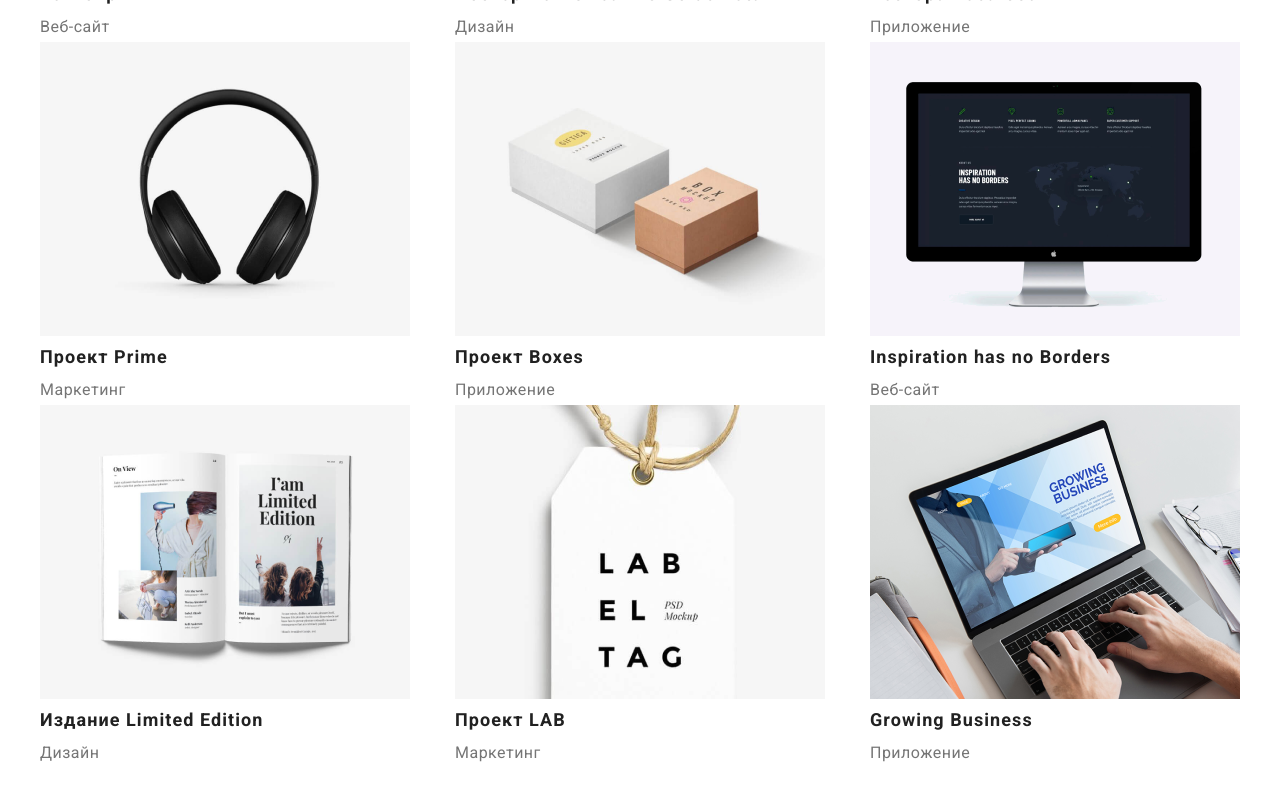
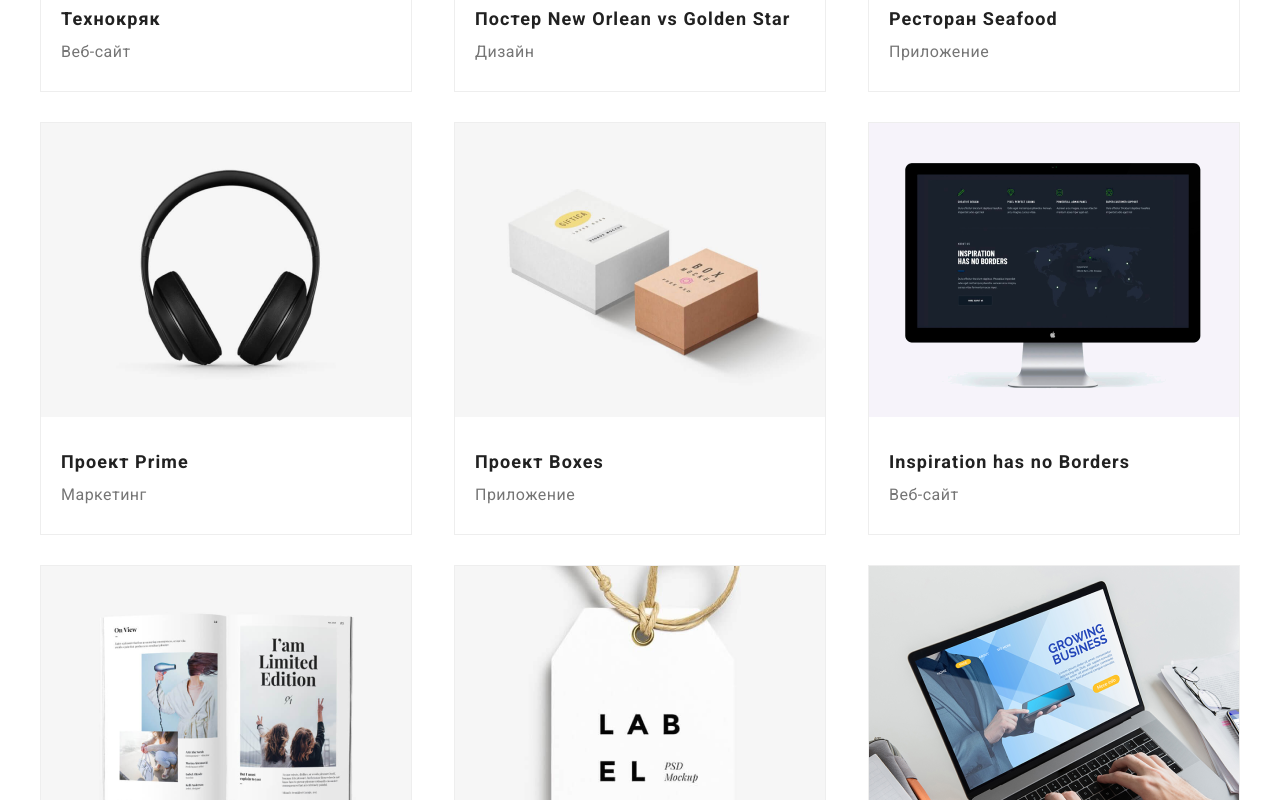
Before and after one commit to Igrillio/Igrillio-goit-markup-hw-03, a plain HTML site: page portfolio.html in a window 1280 px wide. Shown: the part 580-1380 px from the top of the page. Drawn offline with Linux system fonts and the light colour scheme.

Commit message:
все, теперь точно доделал )

```diff
--- a/css/styles.css
+++ b/css/styles.css
@@ -159,10 +159,7 @@ letter-spacing: 0.03em;
 color: #212121;
 margin-bottom: 50px;
 }
-.our-team-section {
-background: #F5F4FA;
-padding: 94px 0;
-}
+
 .name-person {
 font-family: 'Roboto';
 font-weight: 500;
@@ -187,9 +184,9 @@ color: #757575;
     display: flex;
     justify-content: space-between;
 }
-.fff {
+/* .fff {
     max-width: 270px;
-}
+} */
 .special {
     padding: 94px 0;
 }
@@ -204,6 +201,10 @@ color: #757575;
 
 
 /* OUR COMAND */
+.our-team-section {
+    background: #F5F4FA;
+    padding: 94px 0;
+    }
 
 .our-team-list {
     display: flex;
@@ -271,7 +272,7 @@ color: rgba(255, 255, 255, 0.6);
 .filters-button-list {
     display: flex;
     justify-content: center;
-    margin-bottom: 50px;
+    margin-bottom: 20px;
 
 }
 .filters-button:hover{
@@ -318,10 +319,19 @@ color: #757575;
     padding: 94px 0;
 }
 
-/* __PORTFOLIO_GALERY */
 
 .portfolio-list {
     display: flex;
     justify-content: space-between;
     flex-wrap: wrap;
 }
+.portfolio-item {
+    background: #FFFFFF;
+    border: 1px solid #EEEEEE;
+    margin-top: 30px;
+
+}
+.portfolio-item-block {
+    padding: 24px 20px;
+    text-align: left;
+}
--- a/portfolio.html
+++ b/portfolio.html
@@ -62,63 +62,63 @@
                 <ul class="portfolio-list">
                     <li class="portfolio-item">
                         <img src="./images/img_9.png " alt="Технокряк" width="370" >
-                        <div>
+                        <div class="portfolio-item-block">
                             <h2 class="portfolio-title">Технокряк</h2>
                             <p class="portfolio-text">Веб-сайт</p>
                         </div>
                     </li>
                     <li class="portfolio-item">
                         <img src="./images/img_10.png " alt="Постер New Orlean vs Golden Star" width="370" >
-                        <div>
+                        <div class="portfolio-item-block">
                             <h2 class="portfolio-title">Постер New Orlean vs Golden Star</h2>
                             <p class="portfolio-text">Дизайн</p>
                         </div>
                     </li>
                     <li class="portfolio-item">
                         <img src="./images/img_11.png " alt="Ресторан Seafood" width="370" >
-                        <div>
+                        <div class="portfolio-item-block">
                             <h2 class="portfolio-title">Ресторан Seafood</h2>
                             <p class="portfolio-text">Приложение</p>
                         </div>
                     </li>
                     <li class="portfolio-item">
                         <img src="./images/img_12.png " alt="Проект Prime" width="370" >
-                        <div>
+                        <div class="portfolio-item-block">
                             <h2 class="portfolio-title">Проект Prime</h2>
                             <p class="portfolio-text">Маркетинг</p>
                         </div>
                     </li>
                     <li class="portfolio-item">
                         <img src="./images/img_13.png " alt="Проект Boxes" width="370" >
-                        <div>
+                        <div class="portfolio-item-block">
                             <h2 class="portfolio-title">Проект Boxes</h2>
                             <p class="portfolio-text">Приложение</p>
                         </div>
                     </li>
                     <li class="portfolio-item">
                         <img src="./images/img_14.png" alt="Inspiration has no Borders" width="370" >
-                        <div>
+                        <div class="portfolio-item-block">
                             <h2 class="portfolio-title">Inspiration has no Borders</h2>
                             <p class="portfolio-text">Веб-сайт</p>
                         </div>
                     </li>
                     <li class="portfolio-item">
                         <img src="./images/img_15.png" alt="Издание Limited Edition" width="370" >
-                        <div>
+                        <div class="portfolio-item-block">
                             <h2 class="portfolio-title">Издание Limited Edition</h2>
                             <p class="portfolio-text">Дизайн</p>
                         </div>
                     </li>
                     <li class="portfolio-item">
                         <img src="./images/img_16.png" alt=" Проект LAB" width="370" >
-                        <div>
+                        <div class="portfolio-item-block">
                             <h2 class="portfolio-title"> Проект LAB</h2>
                             <p class="portfolio-text">Маркетинг</p>
                         </div>
                     </li>
                     <li class="portfolio-item">
                         <img src="./images/img_17.png" alt="Growing Business" width="370" >
-                        <div>
+                        <div class="portfolio-item-block">
                             <h2 class="portfolio-title">Growing Business</h2>
                             <p class="portfolio-text">Приложение</p>
                         </div>
```
Also changed, not shown: index.html (+3 -3 lines).
